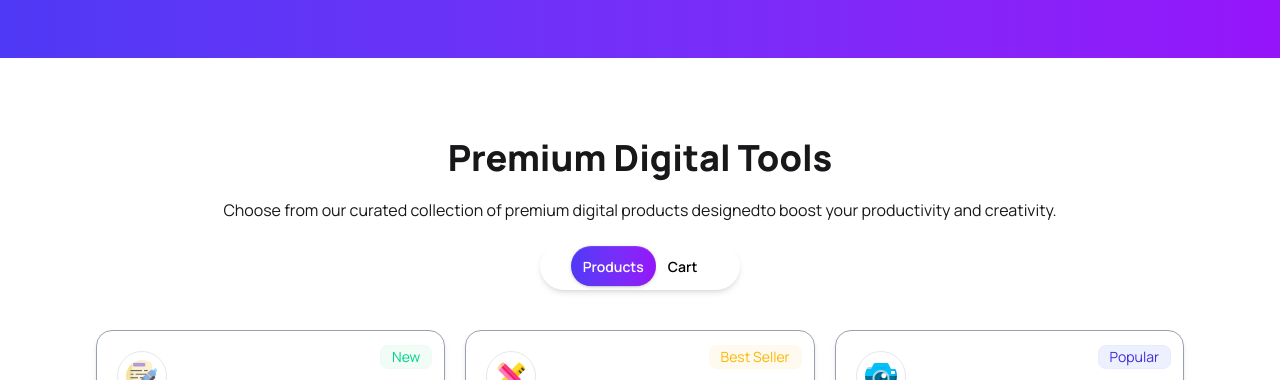
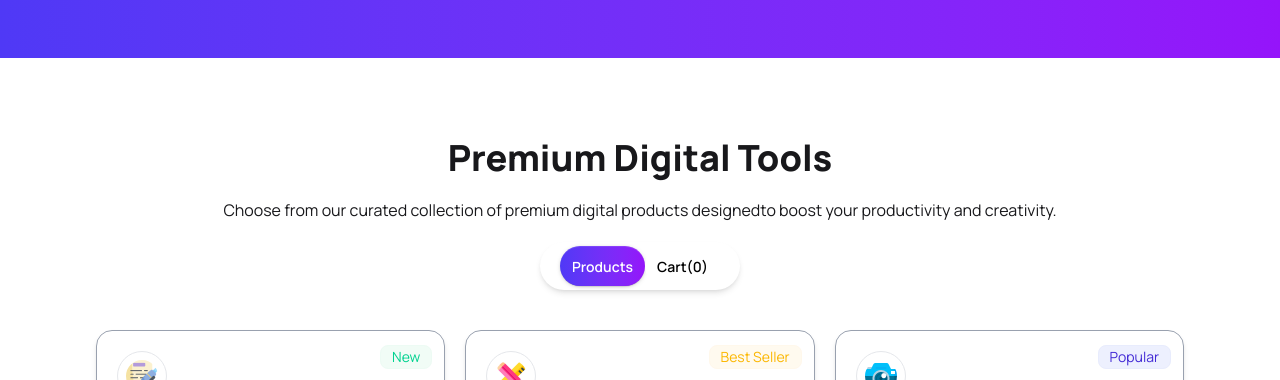
Before and after one commit to OmitHasanAdor/B13-A6-DigiTools-Platform, a React (Vite) app: page / in a window 1280 px wide. Shown: the part 889-1269 px from the top of the page. Built offline with nearby package versions, Linux system fonts and the light colour scheme.

Commit message:
made some design changes on cart button and pricing section

```diff
--- a/src/App.jsx
+++ b/src/App.jsx
@@ -21,16 +21,18 @@ function App() {
 <Navbar cart={cart}></Navbar>
 <Banner></Banner>
 <Rating></Rating>
-<div className='mt-10 space-y-5 py-10'>
+<main>
+  <div className='mt-10 space-y-5 py-10'>
   <h2 className=' text-4xl text-center font-extrabold'>Premium Digital Tools</h2>
   <p className=' text-center'>Choose from our curated collection of premium digital products designedto boost your productivity and creativity.</p>
   {/* name of each tab group should be unique */}
 <div className="tabs tabs-box bg-white  rounded-full shadow-md max-w-50 mx-auto justify-center items-center">
   <input onClick={()=>setTabSelect('product')} type="radio" name="my_tabs_1" className={`tab  rounded-4xl  font-semibold ${tabSelect==='product' ? 'bg-linear-to-r from-[#4f39f6] to-[#9514fa] text-white' : ' text-black bg-white'}`} aria-label="Products" defaultChecked/>
-  <input onClick={()=>setTabSelect('cart')} type="radio" name="my_tabs_1" className={`tab rounded-4xl  font-semibold ${tabSelect==='cart'? 'bg-linear-to-r from-[#4f39f6] to-[#9514fa] text-white': ' bg-white text-black'}`} aria-label="Cart"  />
+  <input onClick={()=>setTabSelect('cart')} type="radio" name="my_tabs_1" className={`tab rounded-4xl  font-semibold ${tabSelect==='cart'? 'bg-linear-to-r from-[#4f39f6] to-[#9514fa] text-white': ' bg-white text-black'}`} aria-label={`Cart(${cart.length})`}  />
 
 </div>
 </div>
+</main>
 {tabSelect==='product' ? <Suspense fallback={<div className=' flex justify-center items-center'><span className="loading loading-spinner loading-xl"></span></div>}>
 <Products  setCart={setCart} cart={cart} dataPromise={dataPromise}></Products>
 </Suspense> : <Cart setCart={setCart} cart={cart}></Cart>}
--- a/src/components/Pricing.jsx
+++ b/src/components/Pricing.jsx
@@ -4,7 +4,7 @@ import { MdDone } from 'react-icons/md';
 const Pricing = () => {
     return (
         <div className='py-10 '>
-          <div className="mb-8">
+          <div className="mb-8  max-w-[95%] mx-auto">
             <h3 className=" text-4xl font-bold text-center mb-5">Simple, Transparent Pricing</h3>
             <p className=" text-gray-500 text-center ">Choose the plan that fits your needs. Upgrade or downgrade anytime.</p>
           </div>
```
